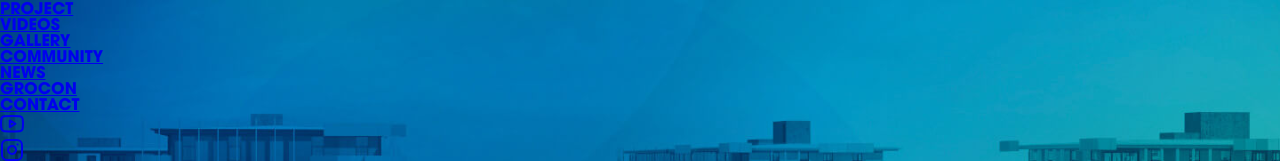
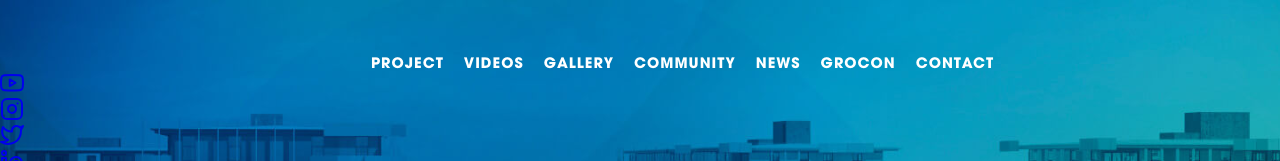
Before and after one commit to rhys-doyle/parklands, a plain HTML site: page index.html in a window 1280 px wide. Shown: the top 161 px of the page. Drawn offline with nearby package versions, Linux system fonts and the light colour scheme.

Commit message:
navigationMenu styling

```diff
--- a/style.css
+++ b/style.css
@@ -21,3 +21,25 @@ body {
   background-attachment: fixed;
   z-index: 0;
 }
+
+.navigationMenu {
+  display: flex;
+  margin: 0 auto;
+  max-width: 43.6%;
+  font-weight: 700;
+  background-color: transparent;
+  justify-content: space-evenly;
+  padding: 3.4rem 0 0 0;
+}
+
+.navigationMenu li a {
+  text-decoration: none;
+  color: white;
+  padding: 10px;
+  font-size: 0.9rem;
+  letter-spacing: 1px;
+}
+
+.navigationMenu li a:hover {
+  border: solid 1px white;
+}
```
